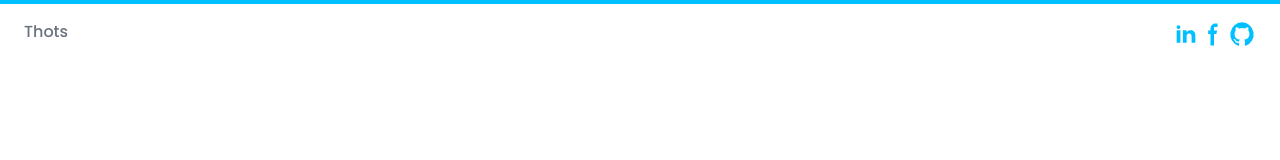
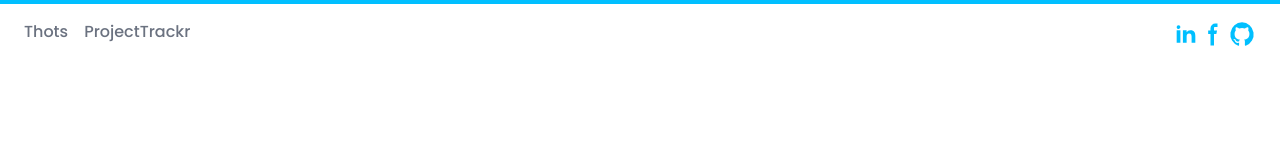
Before and after one commit to Perseus24/analytics, a Next.js app: page /developer in a window 1280 px wide. Shown: the top 160 px of the page. Built offline with nearby package versions, Linux system fonts and the light colour scheme.

Commit message:
chore: added link for the project tracker app

```diff
--- a/app/developer/page.tsx
+++ b/app/developer/page.tsx
@@ -37,7 +37,10 @@ const DeveloperProfile: React.FC = () => {
         <div className='max-w-screen flex flex-col  bg-white'>
             <div className='w-full h-1 bg-[#00BFFF] shadow-lg'></div>
             <div className='mt-4 px-6 w-full flex justify-between'>
-                <Link href="/" className='font-medium text-gray-500 text-md hover:underline cursor-pointer'>Thots</Link>
+                <div className="flex gap-4">
+                    <Link href="/" className='font-medium text-gray-500 text-md hover:underline cursor-pointer'>Thots</Link>
+                    <Link href="https://projectrackr.vercel.app/" className='font-medium text-gray-500 text-md hover:underline cursor-pointer'>ProjectTrackr</Link>
+                </div>
                 <div className="flex">
                     <Link href="https://www.linkedin.com/in/cy-jay-herrera-74b297268/" target="_blank" rel="noopener noreferrer">
                         <svg className="cursor-pointer w-7 h-7 text-[#00BFFF] dark:text-white" aria-hidden="true" xmlns="http://www.w3.org/2000/svg" width="24" height="24" fill="currentColor" viewBox="0 0 24 24">
--- a/app/layout.tsx
+++ b/app/layout.tsx
@@ -18,7 +18,7 @@ const poppins = Poppins({
   style: ['normal', 'italic'],
 });
 export const metadata: Metadata = {
-  title: "Create Next App",
+  title: "Thots",
   description: "Generated by create next app",
 };
 
--- a/app/ui/thots-footer.tsx
+++ b/app/ui/thots-footer.tsx
@@ -9,6 +9,7 @@ const ThotsFooter = () => {
                 <ul className="flex flex-wrap items-center mt-3 text-sm font-medium text-gray-500 dark:text-gray-400 sm:mt-0">
                     <li>
                         <a href="#" className="mr-4 hover:underline md:mr-6 ">About</a>
+                        <a href="https://projectrackr.vercel.app/" className="mr-4 hover:underline md:mr-6 ">ProjectTrackr</a>
                     </li>
                     <li>
                         <a href="/developer" className="mr-4 hover:underline md:mr-6">{"Developer's Profile"}</a>
```
